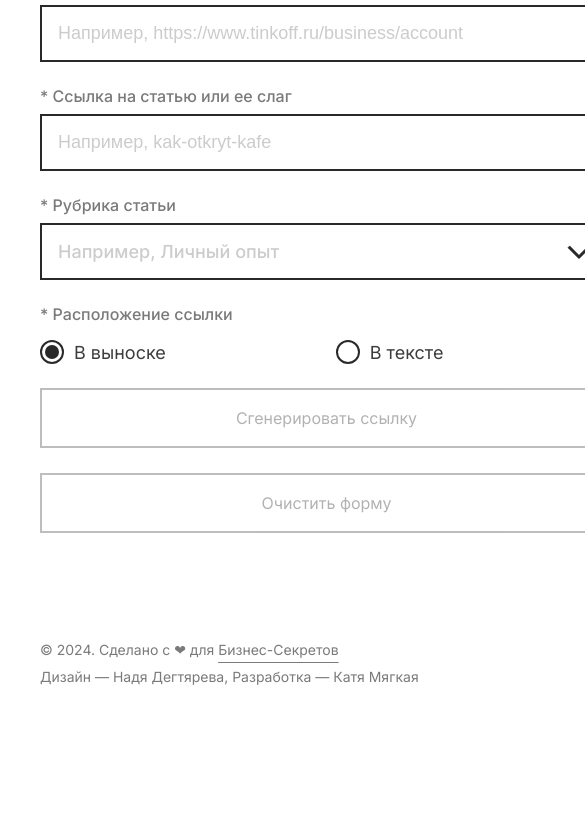
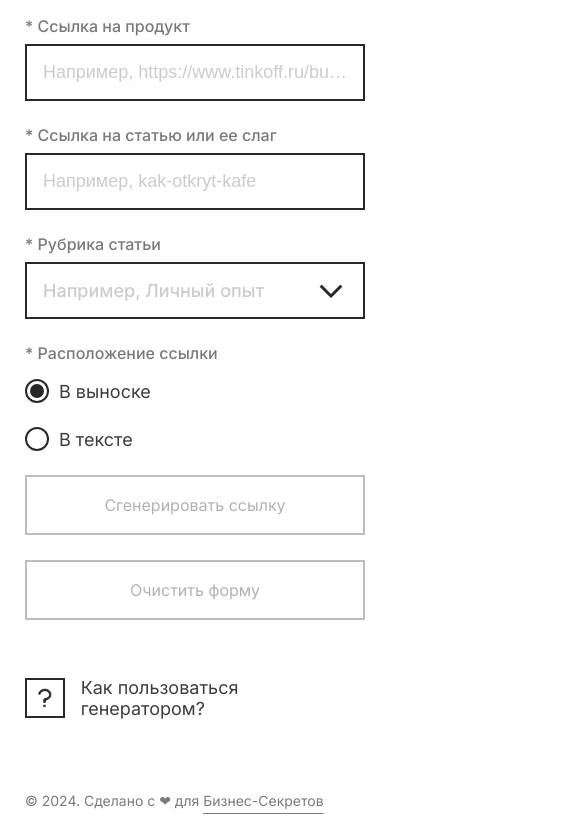
Before and after one commit to katie-soft/utm-generator, a plain HTML site: page index.html in a window 390 px wide. Shown: the part 134-950 px from the top of the page, 585 px wide, since content can reach past the window. Before the commit the page ends 844 px from the top, so only its background shows below. Drawn offline with Linux system fonts and the light colour scheme; no server answers.

Commit message:
fix: fix adaptive layout

```diff
--- a/style/style.css
+++ b/style/style.css
@@ -340,25 +340,59 @@ body {
 
 /* Media queries */
 
-@media (max-width: 1000px) {
-  .content {
-    margin-left: 40px;
-    margin-right: 40px;
+@media (max-width: 1267px) {
+  .content, .footer {
+    margin-left: 0;
+    padding-left: 50px;
+    padding-right: 50px;
+    width: 100%;
+  }
+
+  .content-wrapper {
+    flex-direction: column;
+    gap: 12px;
+  }
+
+  .hint__header {
+    justify-content: flex-start;
   }
 
   .footer {
-    padding-left: 40px;
-    padding-right: 40px;
+    max-width: fit-content;
     flex-direction: column;
     align-items: flex-start;
     gap: 10px;
   }
 }
 
-@media (max-width: 600px) {
+@media (max-width: 687px) {
+  .content, .footer {
+    padding-left: 25px;
+    padding-right: 25px;
+  }
+
+  .content-wrapper {
+    width: calc(100vw - 50px);
+  }
 
   .title {
     font-size: 32px;
+  }
+
+  .form {
+    min-width: 0;
+  }
+
+  .input-result input {
+    width: 85%;
+  }
+
+  .hint {
+    width: fit-content;
+  }
+
+  .radio-wrapper {
+    gap: 50px;
   }
 
   .button-wrapper {
@@ -371,7 +405,15 @@ body {
     padding-right: 14px;
   }
 
-  .footer {
+  .hint__text, .footer {
     font-size: 14px;
   }
 }
+
+@media (max-width: 450px) {
+
+  .radio-wrapper {
+    flex-direction: column;
+    gap: 24px;
+  }
+}
```
